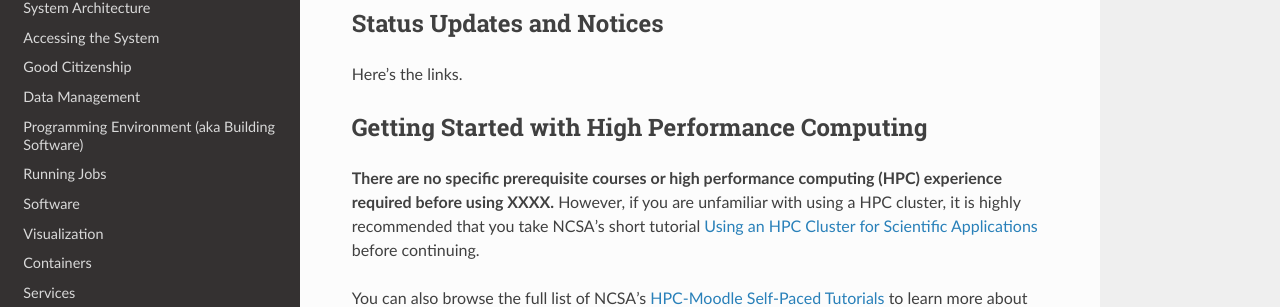
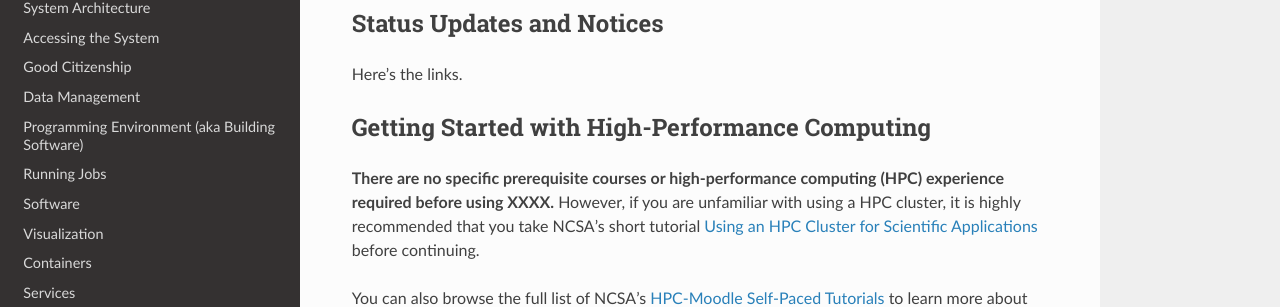
Before and after one commit to lhelms2/rtd-template-2, a Sphinx documentation site: the page built from docs/source/index.rst, in a window 1280 px wide and 900 px high. Shown: the part 329-636 px from the top of the window. Built offline with Sphinx 7.4.7 and the Read the Docs theme 2.0.0, drawn with Linux system fonts in a browser that asks for light colours; pages that are not in the unit, such as notebooks, are missing from menus.

```diff
--- a/docs/source/index.rst
+++ b/docs/source/index.rst
@@ -14,10 +14,10 @@ Status Updates and Notices
 
 Here's the links.
 
-Getting Started with High Performance Computing
+Getting Started with High-Performance Computing
 ================================================
 
-**There are no specific prerequisite courses or high performance computing (HPC) experience required before using XXXX.** However, if you are unfamiliar with using a HPC cluster, it is highly recommended that you take NCSA’s short tutorial `Using an HPC Cluster for Scientific Applications <https://www.hpc-training.org/xsede/moodle/enrol/index.php?id=71>`_ before continuing.
+**There are no specific prerequisite courses or high-performance computing (HPC) experience required before using XXXX.** However, if you are unfamiliar with using a HPC cluster, it is highly recommended that you take NCSA’s short tutorial `Using an HPC Cluster for Scientific Applications <https://www.hpc-training.org/xsede/moodle/enrol/index.php?id=71>`_ before continuing.
 
 You can also browse the full list of NCSA's `HPC-Moodle Self-Paced Tutorials <https://www.hpc-training.org/xsede/moodle/course/index.php?categoryid=11>`_ to learn more about other HPC topics.
 
```
